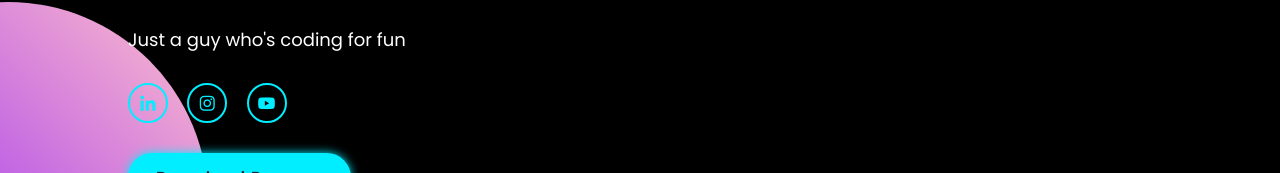
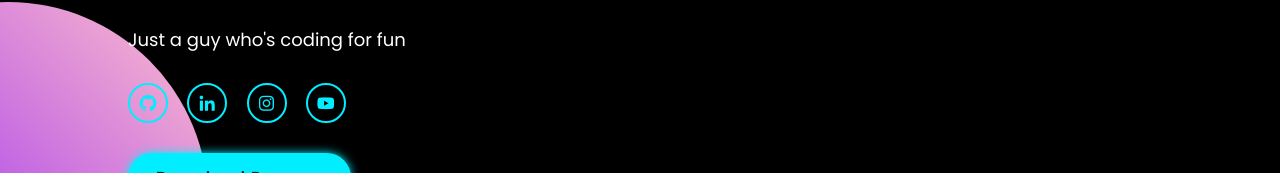
Before and after one commit to itskavin/Portfolio, a plain HTML site: page index.html in a window 1280 px wide. Shown: the part 424-597 px from the top of the page. Drawn offline with nearby package versions, Linux system fonts and the light colour scheme.

Commit message:
Update index.html
links updated

```diff
--- a/index.html
+++ b/index.html
@@ -25,6 +25,7 @@
                 <p>Just a guy who's coding for fun
                 </p>
                 <div class="social-media">
+                    <a href="https://github.com/Kavinthangavel" style="--i:9"><i class="bx bxl-github"></i></a>
                     <a href="https://www.linkedin.com/in/kavin-thangavel/" style="--i:7"><i class="bx bxl-linkedin"></i></a>
                     <a href="https://www.instagram.com/kxvinthxngxvel/" style="--i:8"><i class="bx bxl-instagram"></i></a>
                     <a href="#" style="--i:9"><i class="bx bxl-youtube"></i></a>
```
